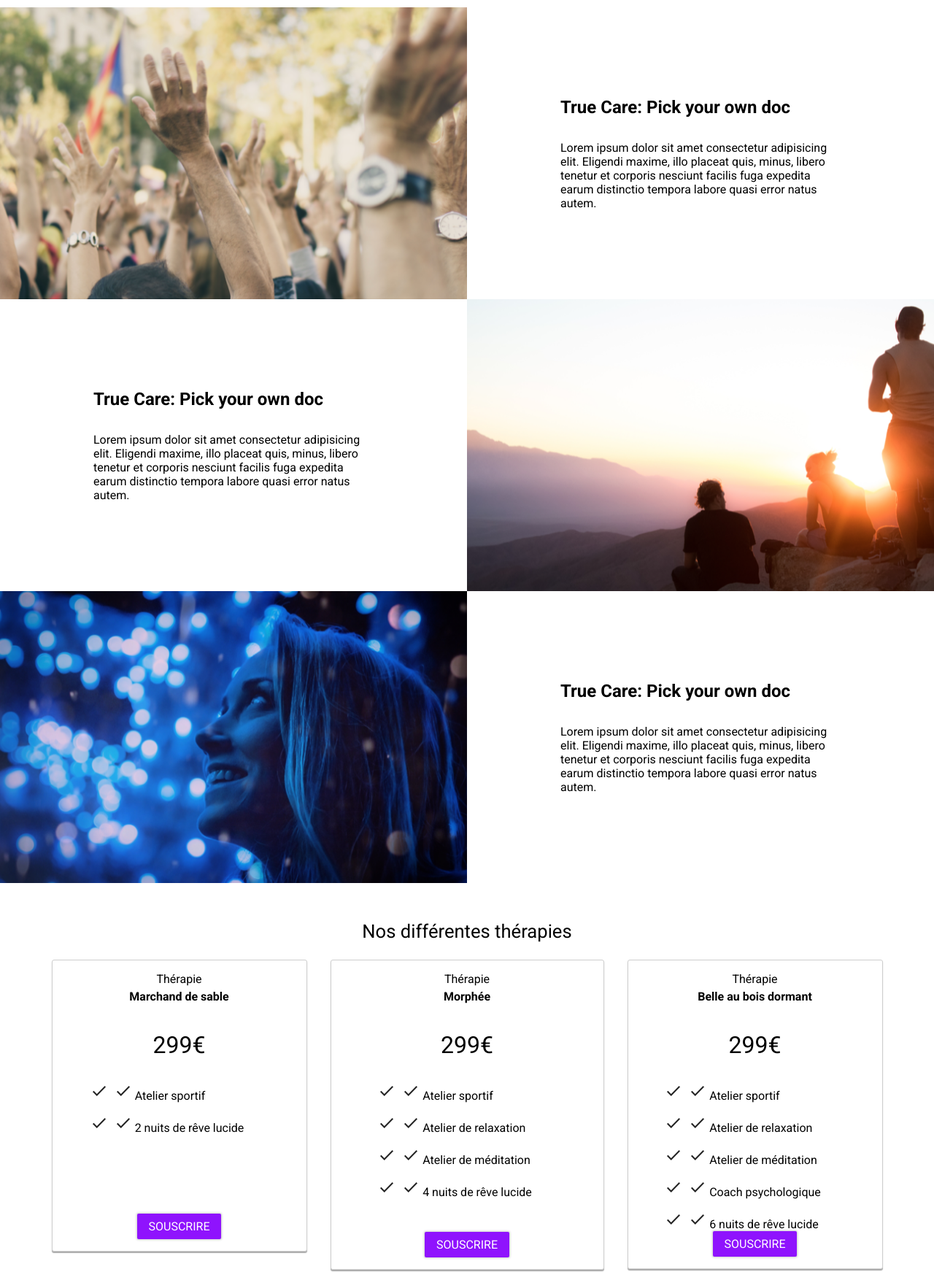
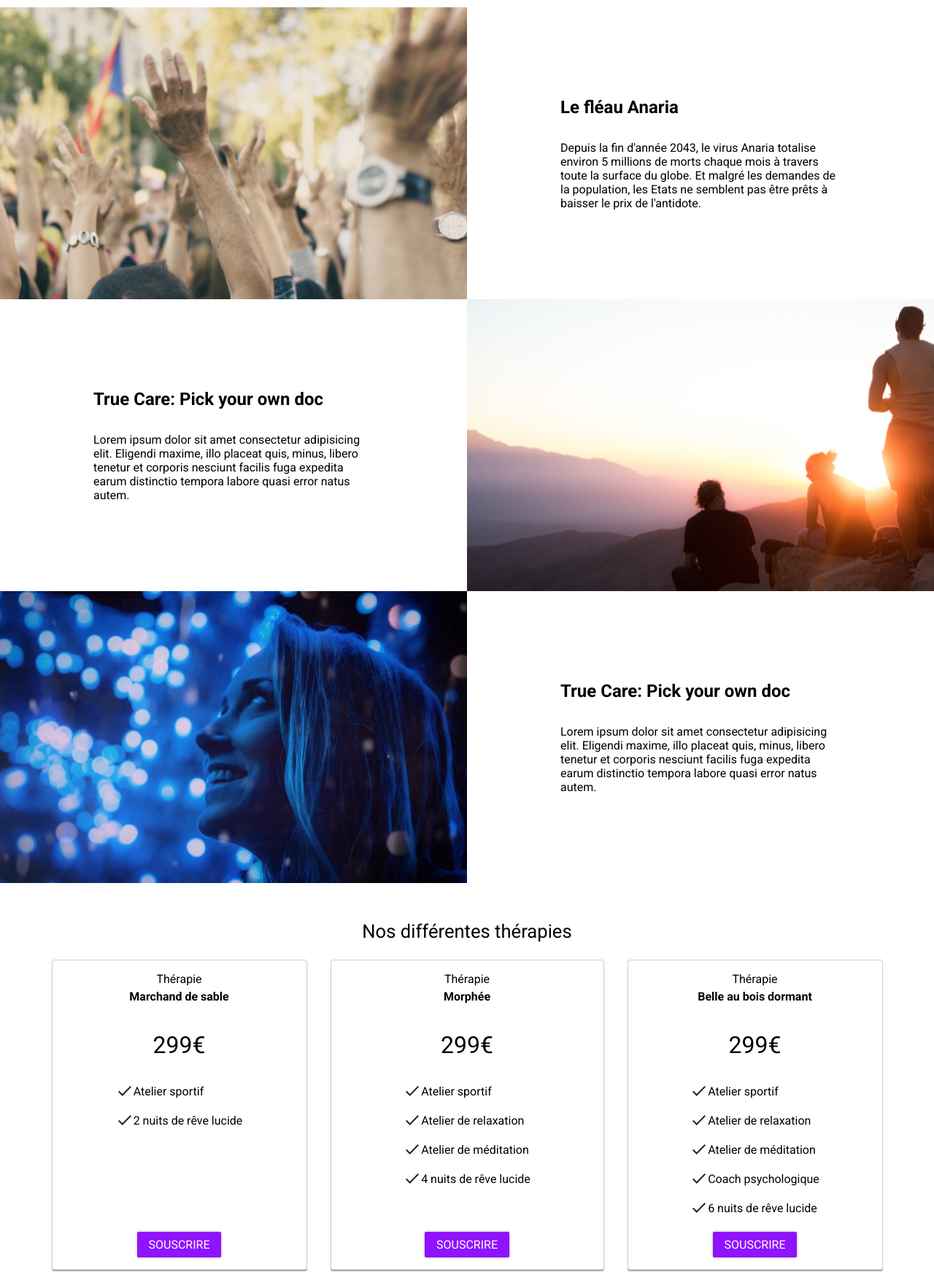
Before and after one commit to benImran/Oniros, a website: page app/index.html in a window 1280 px wide. Shown: the part 740-2483 px from the top of the page at 73% size. Drawn offline with nearby package versions, Linux system fonts and the light colour scheme; files that its build step writes are made by us from their sources.

Commit message:
maquette

```diff
--- a/app/index.html
+++ b/app/index.html
@@ -42,11 +42,12 @@
             <article class="product__item">
                 <img class="product__picture" src="img/02.png">
                 <div class="product__infos">
-                    <h2 class="product__item-title">True Care: Pick your own doc</h2>
-                    <p class="product__description">Lorem ipsum dolor sit amet consectetur adipisicing elit. Eligendi maxime, illo placeat quis, minus, libero
-                        tenetur et corporis nesciunt facilis fuga expedita earum distinctio tempora labore quasi error natus
-                        autem.
+                    <h2 class="product__item-title">Le fléau Anaria</h2>
+                    <p class="product__description">Depuis la fin d'année 2043, le virus Anaria totalise environ 5 millions de morts chaque mois à travers
+                        toute la surface du globe. Et malgré les demandes de la population, les Etats ne semblent pas être
+                        prêts à baisser le prix de l'antidote.
                     </p>
+                    <p></p>
                 </div>
             </article>
             <article class="product__item">
@@ -80,11 +81,9 @@
                 <div class="pricing__price">299€</div>
                 <ul class="pricing__list">
                     <li class="pricing__list-item">
-                        <img src="/img/check.png">
-                        Atelier sportif</li>
+                        <img src="/img/check.png"> Atelier sportif</li>
                     <li class="pricing__list-item">
-                        <img src="/img/check.png">
-                        2 nuits de rêve lucide</li>
+                        <img src="/img/check.png"> 2 nuits de rêve lucide</li>
                 </ul>
                 <a href="" class="pricing__subscribe">Souscrire</a>
             </div>
@@ -94,17 +93,13 @@
                 <div class="pricing__price">299€</div>
                 <ul class="pricing__list">
                     <li class="pricing__list-item">
-                        <img src="/img/check.png">
-                        Atelier sportif</li>
+                        <img src="/img/check.png"> Atelier sportif</li>
                     <li class="pricing__list-item">
-                        <img src="/img/check.png">
-                        Atelier de relaxation</li>
+                        <img src="/img/check.png"> Atelier de relaxation</li>
                     <li class="pricing__list-item">
-                        <img src="/img/check.png">
-                        Atelier de méditation</li>
+                        <img src="/img/check.png"> Atelier de méditation</li>
                     <li class="pricing__list-item">
-                        <img src="/img/check.png">
-                        4 nuits de rêve lucide</li>
+                        <img src="/img/check.png"> 4 nuits de rêve lucide</li>
                 </ul>
                 <a href="" class="pricing__subscribe">Souscrire</a>
             </div>
@@ -114,20 +109,15 @@
                 <div class="pricing__price">299€</div>
                 <ul class="pricing__list">
                     <li class="pricing__list-item">
-                        <img src="/img/check.png">
-                        Atelier sportif</li>
+                        <img src="/img/check.png"> Atelier sportif</li>
                     <li class="pricing__list-item">
-                        <img src="/img/check.png">
-                        Atelier de relaxation</li>
+                        <img src="/img/check.png"> Atelier de relaxation</li>
                     <li class="pricing__list-item">
-                        <img src="/img/check.png">
-                        Atelier de méditation</li>
+                        <img src="/img/check.png"> Atelier de méditation</li>
                     <li class="pricing__list-item">
-                        <img src="/img/check.png">
-                        Coach psychologique</li>
+                        <img src="/img/check.png"> Coach psychologique</li>
                     <li class="pricing__list-item">
-                        <img src="/img/check.png">
-                        6 nuits de rêve lucide</li>
+                        <img src="/img/check.png"> 6 nuits de rêve lucide</li>
                 </ul>
                 <a href="" class="pricing__subscribe">Souscrire</a>
             </div>
--- a/app/scss/pages/_pricing.scss
+++ b/app/scss/pages/_pricing.scss
@@ -21,14 +21,14 @@
   display: flex;
   flex-direction: column;
   margin: 0 1em;
-  min-height: 400px;
+  min-height: 425px;
   padding-bottom: 1em;
   width: 350px;
 }
 
 .pricing__range--middle {
+  min-height: 425px;
   width: 375px;
-  min-height: 425px;
 }
 
 .pricing__therapy {
@@ -50,15 +50,10 @@
 }
 
 .pricing__list-item {
+  align-items: center;
+  display: flex;
   margin-top: 1em;
   position: relative;
-}
-
-.pricing__list-item::before {
-  content: url(/img/check.png);
-  display: block;
-  left: -33px;
-  position: absolute;
 }
 
 .pricing__subscribe {
@@ -70,9 +65,3 @@
   padding: 0.5em 1em;
   text-transform: uppercase;
 }
-
-@media screen and (max-width: 1050px) {
-  .pricing__list-item {
-
-  }
-}
```
Also changed, not shown: 1 other file.
